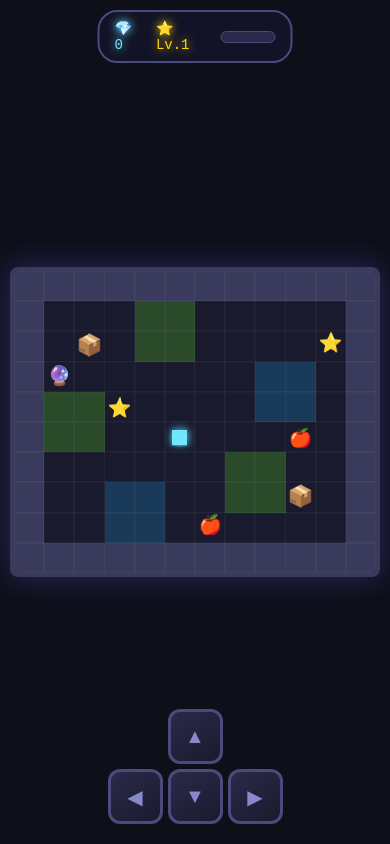
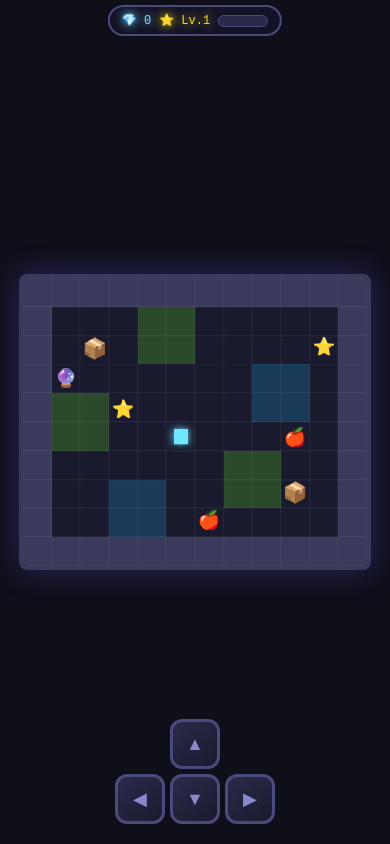
Before and after one commit to abidos768/gamobich, a plain HTML site: page pixel-quest/index.html in a window 390 px wide. Drawn offline with Linux system fonts and the light colour scheme.

Commit message:
Fix mobile controls positioning

```diff
--- a/pixel-quest/style.css
+++ b/pixel-quest/style.css
@@ -29,12 +29,12 @@ body {
     border-radius: 8px;
     box-shadow: 0 0 30px rgba(100, 100, 255, 0.3);
     max-width: 95vw;
-    max-height: 60vh;
+    max-height: 40vh;
 }
 
 /* HUD */
 #hud {
-    position: absolute;
+    position: fixed;
     top: 10px;
     left: 50%;
     transform: translateX(-50%);
@@ -79,12 +79,15 @@ body {
 
 /* Controls */
 #controls {
-    position: absolute;
-    bottom: 20px;
+    position: fixed;
+    bottom: 30px;
+    left: 50%;
+    transform: translateX(-50%);
     display: flex;
     flex-direction: column;
     align-items: center;
     gap: 5px;
+    z-index: 100;
 }
 
 .ctrl-row {
@@ -151,37 +154,72 @@ body {
 }
 
 @keyframes popIn {
-    0% { transform: translate(-50%, -50%) scale(0); opacity: 0; }
-    50% { transform: translate(-50%, -50%) scale(1.2); }
-    100% { transform: translate(-50%, -50%) scale(1); opacity: 1; }
+    0% {
+        transform: translate(-50%, -50%) scale(0);
+        opacity: 0;
+    }
+
+    50% {
+        transform: translate(-50%, -50%) scale(1.2);
+    }
+
+    100% {
+        transform: translate(-50%, -50%) scale(1);
+        opacity: 1;
+    }
 }
 
 @keyframes bounce {
-    0%, 100% { transform: translateY(0); }
-    50% { transform: translateY(-5px); }
+
+    0%,
+    100% {
+        transform: translateY(0);
+    }
+
+    50% {
+        transform: translateY(-5px);
+    }
 }
 
 /* Sparkle animation for collectibles */
 @keyframes sparkle {
-    0%, 100% { opacity: 1; transform: scale(1); }
-    50% { opacity: 0.7; transform: scale(1.1); }
+
+    0%,
+    100% {
+        opacity: 1;
+        transform: scale(1);
+    }
+
+    50% {
+        opacity: 0.7;
+        transform: scale(1.1);
+    }
 }
 
 /* Mobile optimizations */
 @media (max-width: 480px) {
     #hud {
-        font-size: 14px;
-        padding: 8px 15px;
-        gap: 10px;
+        font-size: 12px;
+        padding: 6px 12px;
+        gap: 8px;
+        top: 5px;
     }
 
     #xp-bar {
-        width: 60px;
+        width: 50px;
+    }
+
+    #game-canvas {
+        max-height: 35vh;
+    }
+
+    #controls {
+        bottom: 20px;
     }
 
     .ctrl-btn {
-        width: 55px;
-        height: 55px;
-        font-size: 20px;
+        width: 50px;
+        height: 50px;
+        font-size: 18px;
     }
 }
```
